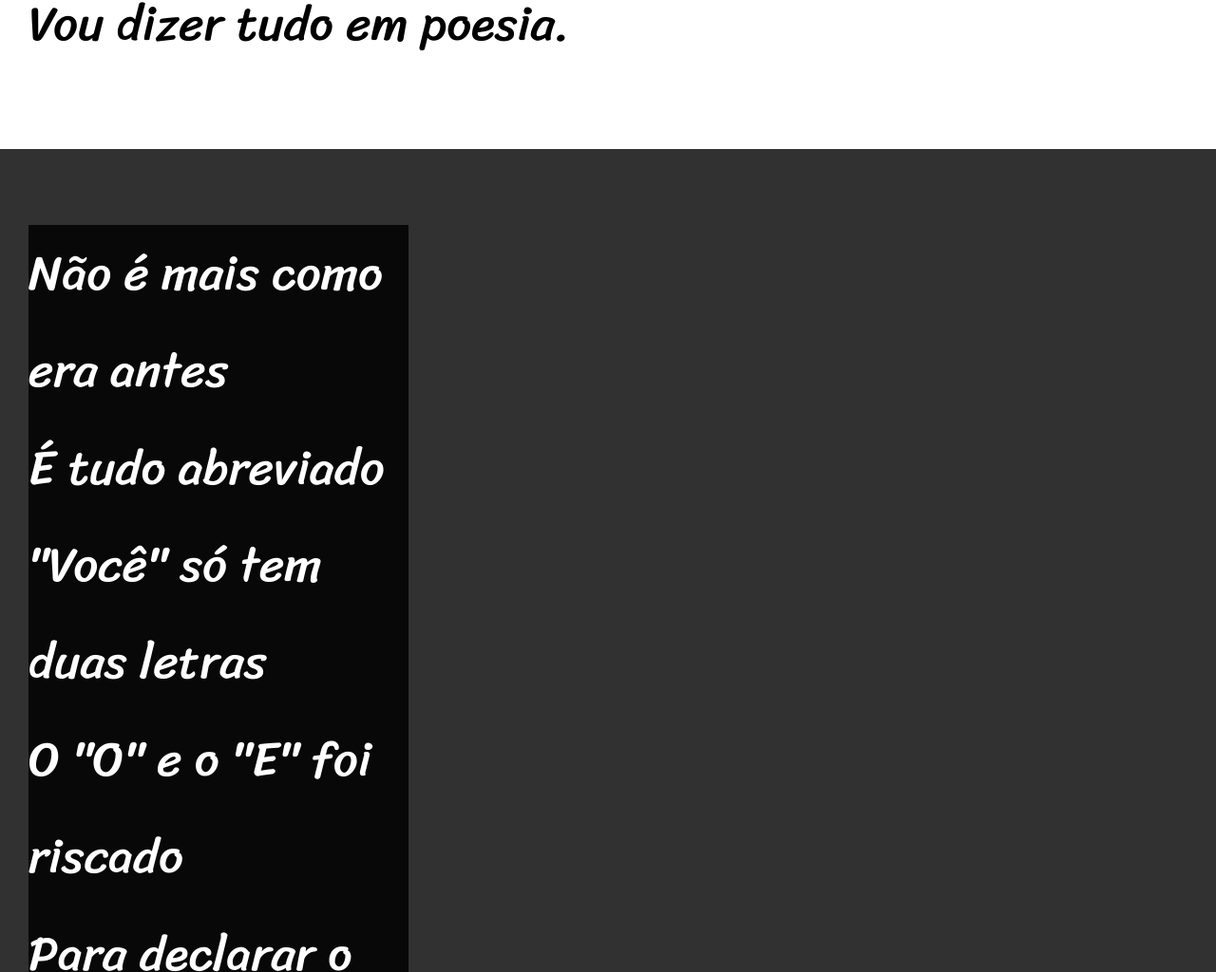
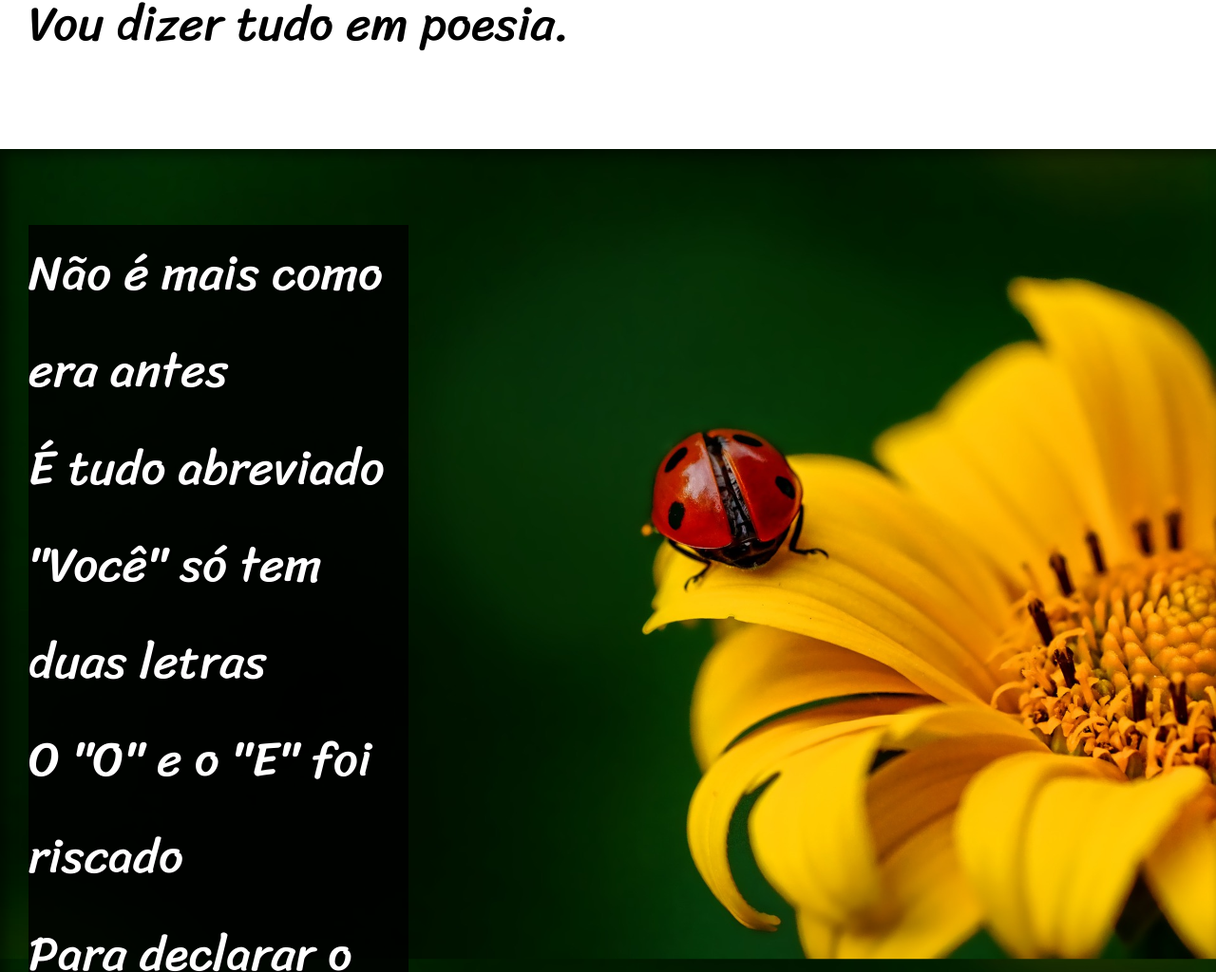
Before and after one commit to dirlei12/desafioCordel, a plain HTML site: page index.html in a window 1280 px wide. Shown: the part 979-2003 px from the top of the page at 95% size. Drawn offline with Linux system fonts and the light colour scheme.

Commit message:
finalizando

```diff
--- a/index.html
+++ b/index.html
@@ -29,7 +29,7 @@
         </p>
     </section>
 
-    <section class="imagen">
+    <section class="imagen" id="img01">
         <p>
             Não é mais como era antes <br>
             É tudo abreviado <br>
@@ -62,7 +62,7 @@
         </p>
     </section>
 
-    <section class="imagen">
+    <section class="imagen" id="img02">
         <p>
             Tenho saudade das cartas <br>
             Escritas com a própria mão <br>
--- a/style.css
+++ b/style.css
@@ -59,13 +59,28 @@ section.normal{
     background-color: rgb(255, 255, 255);
     color: black;
 }
+
 section.imagen{
-background-color: rgb(49, 49, 49);
-color: rgb(255, 255, 255);
+    background-color: rgba(49, 49, 49, 0.596);
+    color: rgb(255, 255, 255);
+    background-size: cover;
+    box-shadow: inset 6px 6px 13px 0px rgba(0, 0, 0, 0.493);
+   background-attachment: fixed;
+    }
+
+section#img01{
+    background-image: url(imagens/imagens/background001.jpg);
+    background-position: right center;
 }
+section#img02{
+    background-image: url(imagens/imagens/background002.jpg);
+    background-position: right center;
+}
+
 section.imagen > p{
     background-color: rgba(0, 0, 0, 0.836);
     width: 400px;
+    text-shadow: 2px 2px 0px rgba(0, 0, 0, 0.712);
 }
 
 
```
